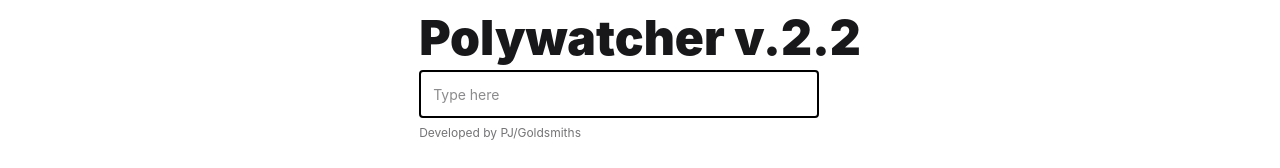
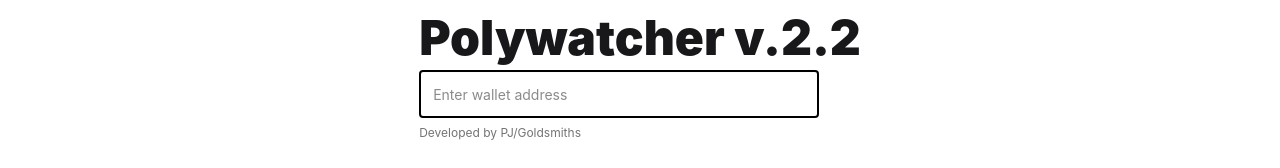
Before and after one commit to pannjie/Polywatcher, a SvelteKit app in the folder frontend/: page / in a window 1280 px wide. Shown: the part 336-504 px from the top of the page. Built offline with nearby package versions, Linux system fonts and the light colour scheme.

Commit message:
visual update

```diff
--- a/frontend/src/routes/+page.svelte
+++ b/frontend/src/routes/+page.svelte
@@ -31,7 +31,7 @@
         {#if navigating.to}
           <div class="flex justify-center w-100"><span class="loading loading-bars loading-xl"></span></div>
         {:else}
-          <input type="text" class="input h-12 w-100 border-2 border-black" placeholder="Type here" bind:value={address} onkeydown={e => e.key === 'Enter' && search()}/>
+          <input type="text" class="input h-12 w-100 border-2 border-black" placeholder="Enter wallet address" bind:value={address} onkeydown={e => e.key === 'Enter' && search()}/>
         {/if}
         <p class="label">Developed by PJ/Goldsmiths</p>
       </fieldset>
```
